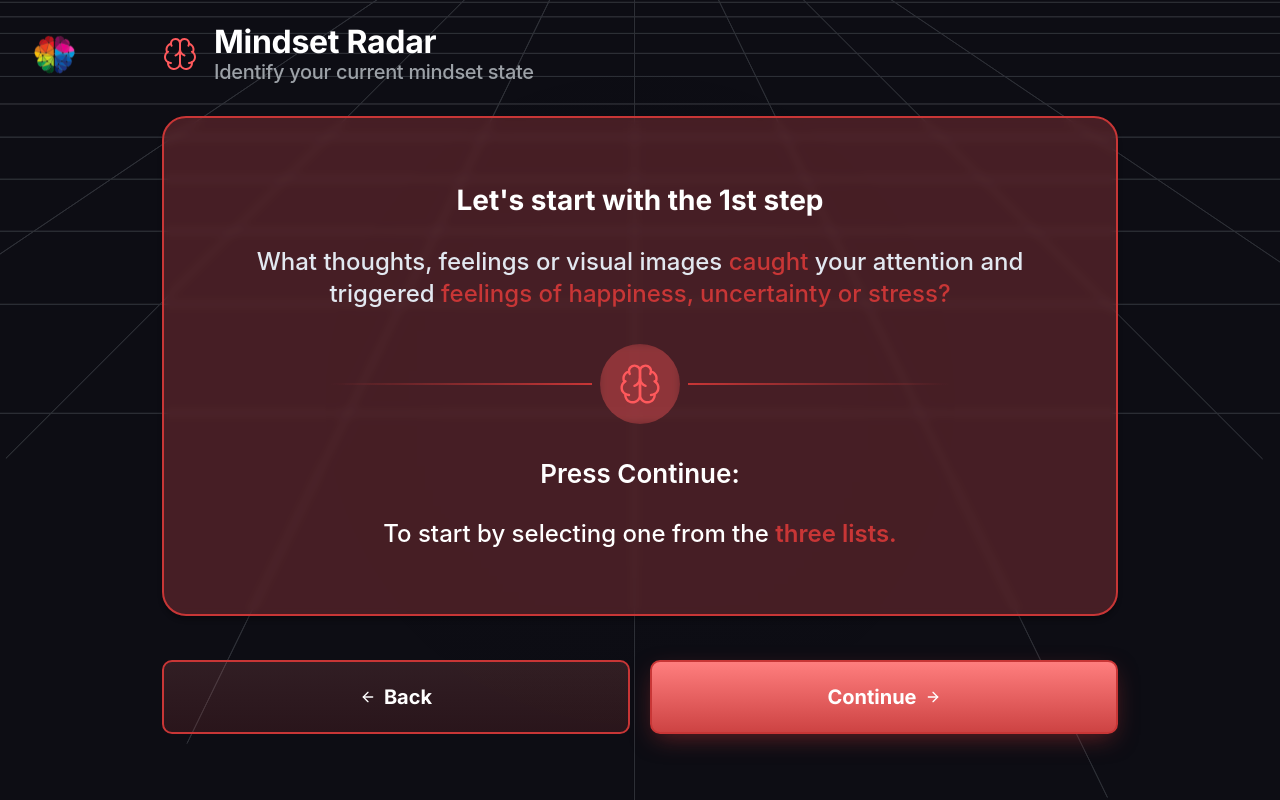
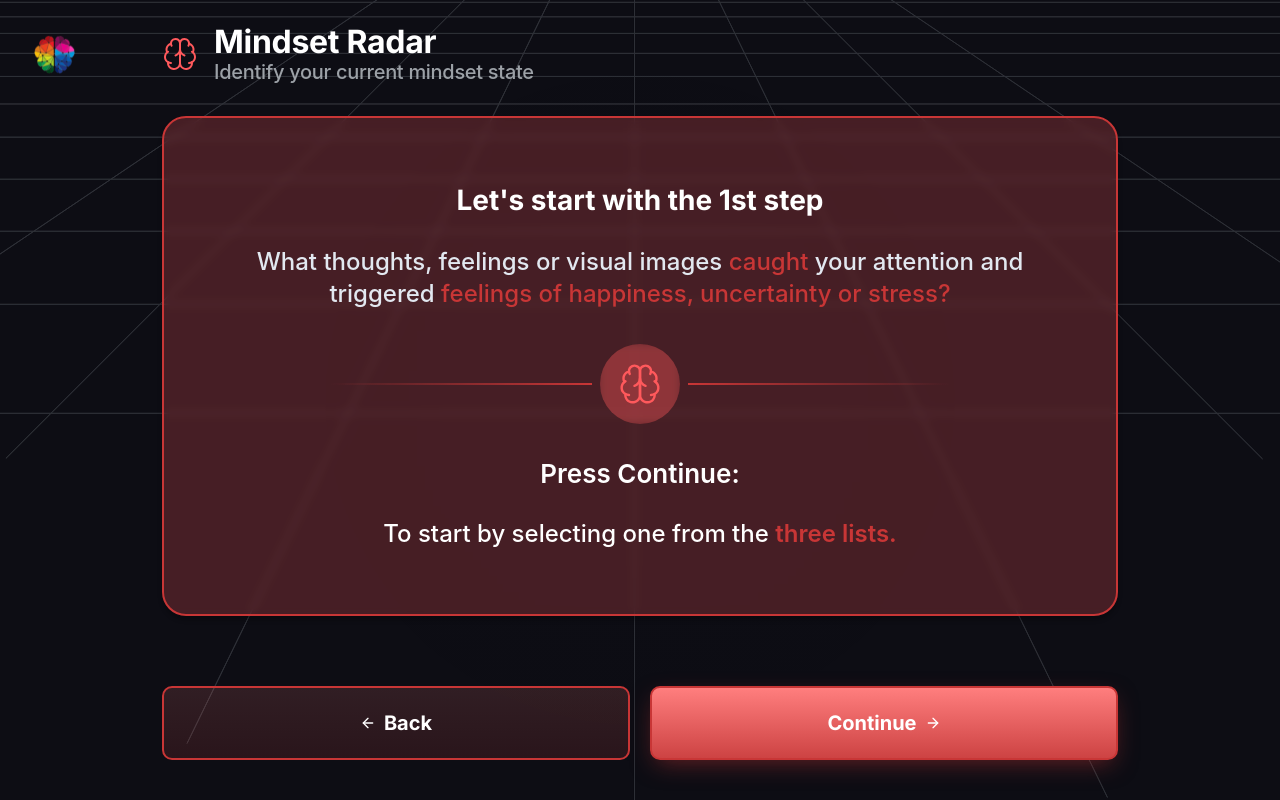
Before and after one commit to HafizAbeer/mind-set-1, a React (Vite) app: page /mindset in a window 1280 px wide. Built offline with nearby package versions, Linux system fonts and the light colour scheme; a web font is replaced by a local one.

Commit message:
pin radar module back/continue buttons to bottom of viewport

```diff
--- a/src/components/dashboard/RadarModuleLayout.jsx
+++ b/src/components/dashboard/RadarModuleLayout.jsx
@@ -75,7 +75,7 @@ const RadarModuleLayout = ({
         )}
       </div>
 
-      <div className="relative z-10 mt-0 flex w-full max-w-[956px] flex-col gap-[28px] min-h-0">
+      <div className="relative z-10 mt-0 flex w-full max-w-[956px] flex-1 flex-col gap-[28px] min-h-0">
         {(moduleTitle || moduleSubtitle) && (
           <div className="flex h-auto min-h-[68px] w-full items-center gap-4 pl-14 sm:gap-[16px] lg:pl-0">
             <img
@@ -94,7 +94,7 @@ const RadarModuleLayout = ({
           </div>
         )}
 
-        <div className="flex w-full min-w-0 shrink-0 flex-col gap-[28px]">
+        <div className="flex w-full min-w-0 flex-1 flex-col justify-between gap-[28px]">
           <Card
             className={cn(
               "relative flex w-full shrink-0 flex-col items-center justify-center rounded-[24px] border-0 p-6 text-center shadow-none transition-all sm:p-10 md:p-[56px]",
```
